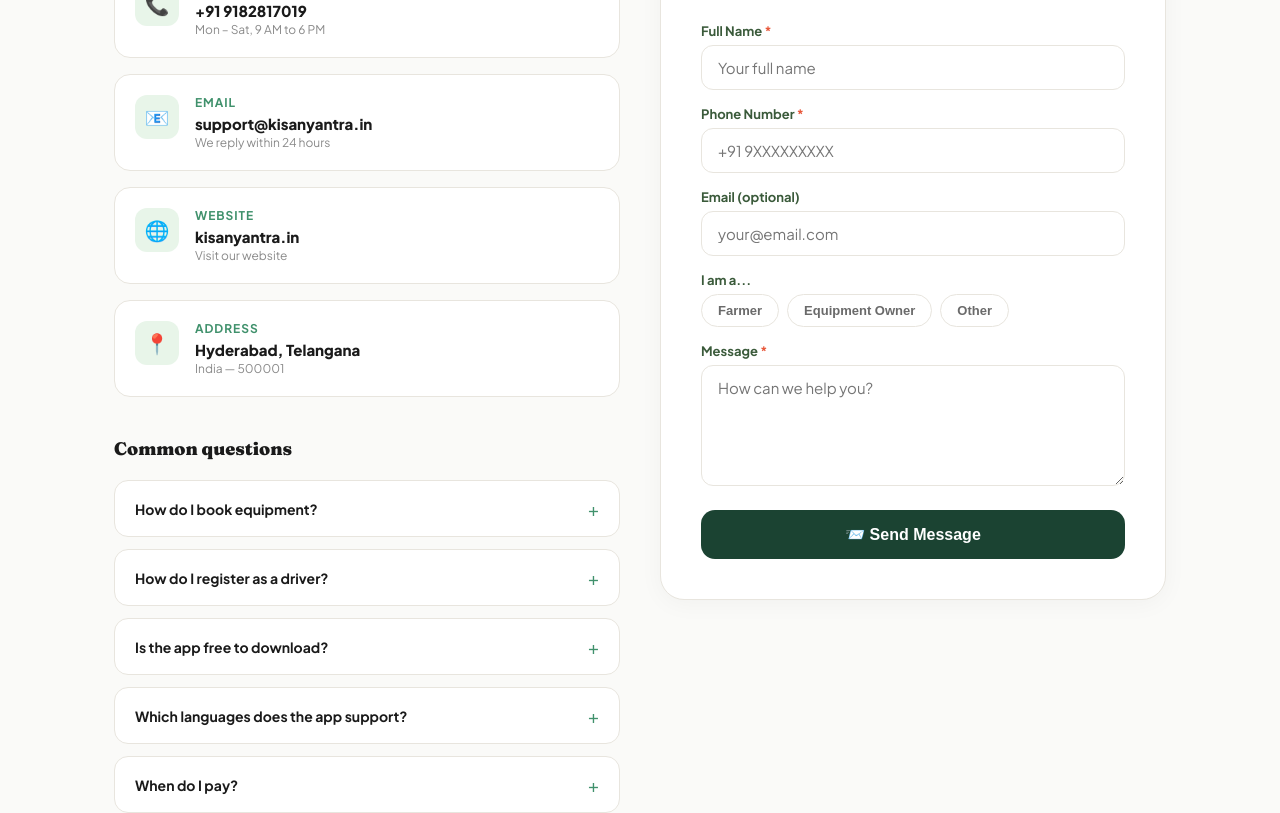
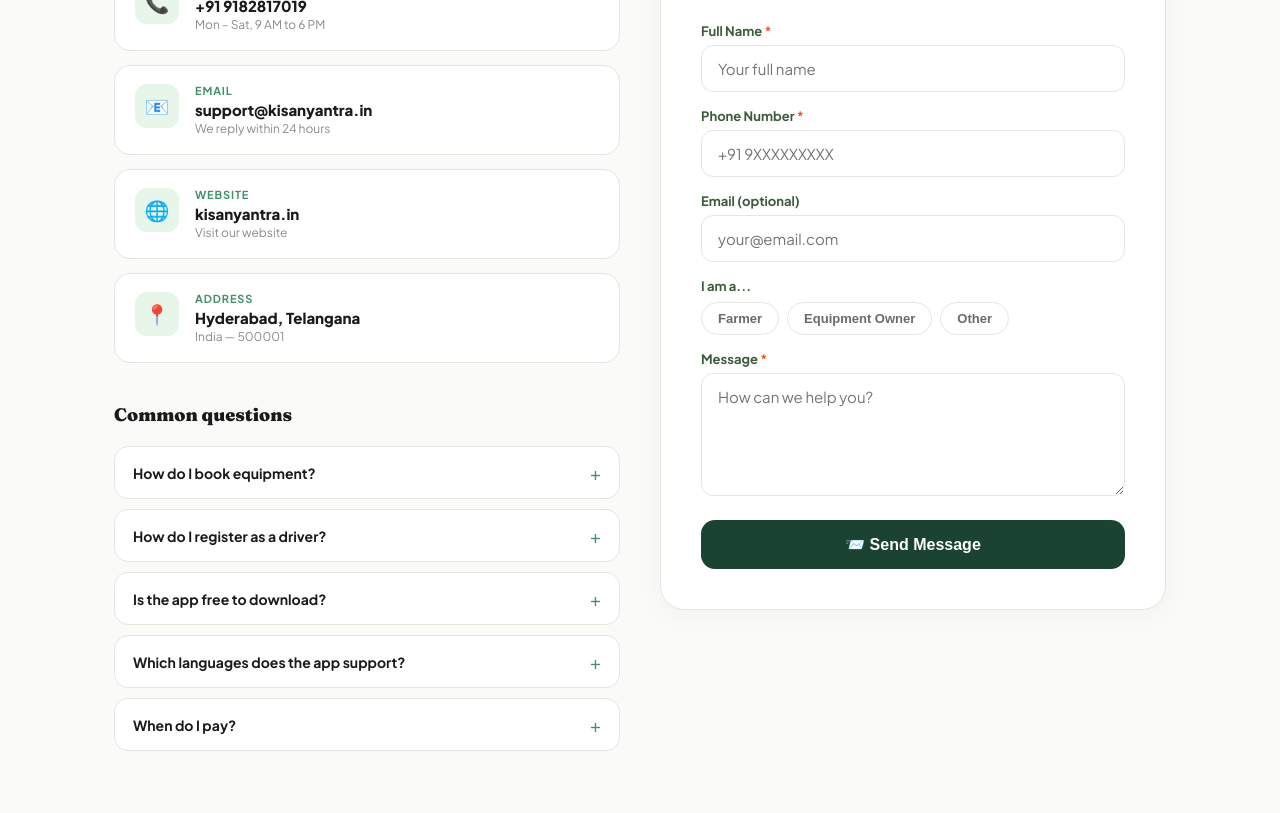
Before and after one commit to PRANAYREDDYNALLABOLU/kisanyantra-web, a Next.js app: page /contact in a window 1280 px wide. Shown: the part 600-1413 px from the top of the page. Built offline with nearby package versions, Linux system fonts and the light colour scheme.

Commit message:
fix: contact form working - removed form tag, use onClick

```diff
--- a/app/contact/page.js
+++ b/app/contact/page.js
@@ -2,31 +2,48 @@
 import { useState } from 'react';
 
 export default function ContactPage() {
-  const [form,     setForm]     = useState({ name: '', phone: '', email: '', type: '', message: '' });
-  const [loading,  setLoading]  = useState(false);
-  const [submitted,setSubmitted]= useState(false);
+  const [form,      setForm]      = useState({ name: '', phone: '', email: '', type: '', message: '' });
+  const [loading,   setLoading]   = useState(false);
+  const [submitted, setSubmitted] = useState(false);
+  const [error,     setError]     = useState('');
 
-  const handleSubmit = async (e) => {
-  e.preventDefault();
-  if (!form.name || !form.phone || !form.message) {
-    alert('Please fill in Name, Phone and Message');
+  const handleSubmit = async () => {
+    if (!form.name.trim() || !form.phone.trim() || !form.message.trim()) {
+      setError('Please fill in Name, Phone and Message');
       return;
     }
+    setError('');
     setLoading(true);
     try {
-    const res = await fetch('https://kisanyantra-backend-production.up.railway.app/api/admin/contact', {
-      method: 'POST',
+      const res  = await fetch('https://kisanyantra-backend-production.up.railway.app/api/admin/contact', {
+        method:  'POST',
         headers: { 'Content-Type': 'application/json' },
-      body: JSON.stringify(form),
+        body:    JSON.stringify(form),
       });
       const data = await res.json();
-    if (!res.ok) throw new Error(data.error);
+      if (!res.ok) throw new Error(data.error || 'Server error');
       setSubmitted(true);
     } catch (err) {
-    alert('Could not send message. Please try again or call us directly.');
+      setError('Could not send message. Please call us directly at +91 9182817019');
+      console.log('Contact error:', err.message);
     }
     setLoading(false);
   };
+
+  const inp = (field, placeholder, type = 'text') => ({
+    value:       form[field],
+    onChange:    e => setForm({ ...form, [field]: e.target.value }),
+    placeholder,
+    type,
+    style: {
+      width: '100%', padding: '13px 16px',
+      border: '1.5px solid #E8E5DE', borderRadius: 12,
+      fontSize: 15, outline: 'none', fontFamily: 'inherit',
+      transition: 'border-color 0.2s', boxSizing: 'border-box',
+    },
+    onFocus: e => e.target.style.borderColor = '#40916C',
+    onBlur:  e => e.target.style.borderColor = '#E8E5DE',
+  });
 
   return (
     <div style={{ background: '#FAFAF8', minHeight: '100vh', fontFamily: "'Plus Jakarta Sans', sans-serif" }}>
@@ -52,24 +69,21 @@ export default function ContactPage() {
       <div style={{ maxWidth: 1100, margin: '0 auto', padding: '64px 24px 80px' }}>
         <div style={{ display: 'grid', gridTemplateColumns: 'repeat(auto-fit, minmax(300px, 1fr))', gap: 40, alignItems: 'start' }}>
 
-          {/* Contact info */}
+          {/* Contact info + FAQ */}
           <div>
-            <h2 style={{ fontSize: 24, fontWeight: 800, fontFamily: 'Fraunces, serif', marginBottom: 32, color: '#1A1A1A' }}>
-              Contact details
-            </h2>
+            <h2 style={{ fontSize: 24, fontWeight: 800, fontFamily: 'Fraunces, serif', marginBottom: 32, color: '#1A1A1A' }}>Contact details</h2>
 
-            <div style={{ display: 'flex', flexDirection: 'column', gap: 16, marginBottom: 40 }}>
+            <div style={{ display: 'flex', flexDirection: 'column', gap: 14, marginBottom: 40 }}>
               {[
-                { icon: '📞', title: 'Phone',   detail: '+91 9182817019',         sub: 'Mon – Sat, 9 AM to 6 PM',  href: 'tel:+919182817019'            },
-                { icon: '📧', title: 'Email',   detail: 'support@kisanyantra.in', sub: 'We reply within 24 hours', href: 'mailto:support@kisanyantra.in'},
-                { icon: '🌐', title: 'Website', detail: 'kisanyantra.in',          sub: 'Visit our website',         href: 'https://kisanyantra.in'       },
-                { icon: '📍', title: 'Address', detail: 'Hyderabad, Telangana',   sub: 'India — 500001',            href: '#'                            },
+                { icon: '📞', title: 'Phone',   detail: '+91 9182817019',          sub: 'Mon – Sat, 9 AM to 6 PM',  href: 'tel:+919182817019'             },
+                { icon: '📧', title: 'Email',   detail: 'support@kisanyantra.in',  sub: 'We reply within 24 hours',  href: 'mailto:support@kisanyantra.in' },
+                { icon: '🌐', title: 'Website', detail: 'kisanyantra.in',           sub: 'Visit our website',         href: 'https://kisanyantra.in'        },
+                { icon: '📍', title: 'Address', detail: 'Hyderabad, Telangana',    sub: 'India — 500001',            href: '#'                             },
               ].map((item, i) => (
                 <a key={i} href={item.href} style={{
                   display: 'flex', gap: 16, alignItems: 'flex-start',
-                  background: '#fff', borderRadius: 16, padding: '20px',
-                  border: '1px solid #E8E5DE', textDecoration: 'none',
-                  transition: 'all 0.2s',
+                  background: '#fff', borderRadius: 16, padding: '18px 20px',
+                  border: '1px solid #E8E5DE', textDecoration: 'none', transition: 'all 0.2s',
                 }}
                 onMouseEnter={e => { e.currentTarget.style.borderColor = '#40916C'; e.currentTarget.style.transform = 'translateY(-2px)'; }}
                 onMouseLeave={e => { e.currentTarget.style.borderColor = '#E8E5DE'; e.currentTarget.style.transform = 'translateY(0)'; }}
@@ -78,7 +92,7 @@ export default function ContactPage() {
                     {item.icon}
                   </div>
                   <div>
-                    <div style={{ fontSize: 12, fontWeight: 700, color: '#40916C', textTransform: 'uppercase', letterSpacing: '0.08em', marginBottom: 4 }}>{item.title}</div>
+                    <div style={{ fontSize: 11, fontWeight: 700, color: '#40916C', textTransform: 'uppercase', letterSpacing: '0.08em', marginBottom: 3 }}>{item.title}</div>
                     <div style={{ fontWeight: 800, fontSize: 15, color: '#1A1A1A', marginBottom: 2 }}>{item.detail}</div>
                     <div style={{ fontSize: 12, color: '#8A8A8A' }}>{item.sub}</div>
                   </div>
@@ -86,42 +100,38 @@ export default function ContactPage() {
               ))}
             </div>
 
-            {/* FAQs */}
-            <h3 style={{ fontSize: 18, fontWeight: 800, fontFamily: 'Fraunces, serif', marginBottom: 20, color: '#1A1A1A' }}>
-              Common questions
-            </h3>
-            <div style={{ display: 'flex', flexDirection: 'column', gap: 12 }}>
+            {/* FAQ */}
+            <h3 style={{ fontSize: 18, fontWeight: 800, fontFamily: 'Fraunces, serif', marginBottom: 20, color: '#1A1A1A' }}>Common questions</h3>
+            <div style={{ display: 'flex', flexDirection: 'column', gap: 10 }}>
               {[
-                { q: 'How do I book equipment?',             a: 'Download the KisanYantra app, enter your farm location, pick equipment and confirm. A driver will accept your request within minutes.' },
-                { q: 'How do I register as a driver?',       a: 'Download the Driver app, sign up, then visit our store in Hyderabad for verification of your equipment.' },
-                { q: 'Is the app free to download?',         a: 'Yes, both the Farmer app and Driver app are completely free to download and use.' },
-                { q: 'Which languages does the app support?',a: 'KisanYantra supports Telugu, Hindi and English.' },
-                { q: 'When do I pay?',                       a: 'You pay the driver directly after the work is complete. No advance payment required.' },
+                { q: 'How do I book equipment?',              a: 'Download the KisanYantra app, enter your farm location, pick equipment and confirm. A driver will accept within minutes.' },
+                { q: 'How do I register as a driver?',        a: 'Download the Driver app, sign up, then visit our store in Hyderabad for verification of your equipment.' },
+                { q: 'Is the app free to download?',          a: 'Yes, both the Farmer app and Driver app are completely free to download and use.' },
+                { q: 'Which languages does the app support?', a: 'KisanYantra supports Telugu, Hindi and English.' },
+                { q: 'When do I pay?',                        a: 'You pay the driver directly after the work is complete. No advance payment required.' },
               ].map((faq, i) => (
                 <details key={i} style={{ background: '#fff', borderRadius: 14, border: '1px solid #E8E5DE', overflow: 'hidden' }}>
-                  <summary style={{ padding: '16px 20px', fontWeight: 700, fontSize: 14, color: '#1A1A1A', cursor: 'pointer', listStyle: 'none', display: 'flex', justifyContent: 'space-between', alignItems: 'center' }}>
+                  <summary style={{ padding: '14px 18px', fontWeight: 700, fontSize: 14, color: '#1A1A1A', cursor: 'pointer', listStyle: 'none', display: 'flex', justifyContent: 'space-between', alignItems: 'center' }}>
                     {faq.q}
                     <span style={{ color: '#40916C', fontSize: 18, fontWeight: 400, flexShrink: 0, marginLeft: 8 }}>+</span>
                   </summary>
-                  <div style={{ padding: '0 20px 16px', color: '#6A6A6A', fontSize: 14, lineHeight: 1.7 }}>
-                    {faq.a}
-                  </div>
+                  <div style={{ padding: '0 18px 14px', color: '#6A6A6A', fontSize: 14, lineHeight: 1.7 }}>{faq.a}</div>
                 </details>
               ))}
             </div>
           </div>
 
-          {/* Contact form */}
+          {/* Contact Form */}
           <div style={{ background: '#fff', borderRadius: 24, padding: '40px', border: '1px solid #E8E5DE', boxShadow: '0 4px 24px rgba(0,0,0,0.04)' }}>
             {submitted ? (
               <div style={{ textAlign: 'center', padding: '40px 0' }}>
                 <div style={{ fontSize: 64, marginBottom: 20 }}>✅</div>
                 <h3 style={{ fontSize: 24, fontWeight: 900, fontFamily: 'Fraunces, serif', color: '#1B4332', marginBottom: 12 }}>Message sent!</h3>
                 <p style={{ color: '#6A6A6A', fontSize: 15, lineHeight: 1.7, marginBottom: 24 }}>
-                  Thank you for reaching out. We will get back to you within 24 hours.
+                  Thank you for reaching out. We will get back to you within 24 hours on your phone number.
                 </p>
                 <button
-                  onClick={() => { setSubmitted(false); setForm({ name: '', phone: '', email: '', type: '', message: '' }); }}
+                  onClick={() => { setSubmitted(false); setForm({ name:'', phone:'', email:'', type:'', message:'' }); }}
                   style={{ background: '#1B4332', color: '#fff', fontWeight: 700, padding: '12px 28px', borderRadius: 12, border: 'none', cursor: 'pointer', fontSize: 14 }}
                 >
                   Send another message
@@ -132,20 +142,20 @@ export default function ContactPage() {
                 <h2 style={{ fontSize: 22, fontWeight: 900, fontFamily: 'Fraunces, serif', marginBottom: 8, color: '#1A1A1A' }}>Send us a message</h2>
                 <p style={{ color: '#8A8A8A', fontSize: 14, marginBottom: 28 }}>We typically respond within a few hours.</p>
 
-                <form onSubmit={handleSubmit} style={{ display: 'flex', flexDirection: 'column', gap: 16 }}>
+                {error && (
+                  <div style={{ background: '#FFEBEE', border: '1px solid #FFCDD2', borderRadius: 10, padding: '12px 16px', marginBottom: 16, color: '#e53935', fontSize: 13, fontWeight: 600 }}>
+                    ❌ {error}
+                  </div>
+                )}
+
+                <div style={{ display: 'flex', flexDirection: 'column', gap: 16 }}>
+
                   {/* Name */}
                   <div>
                     <label style={{ display: 'block', fontSize: 13, fontWeight: 700, color: '#3A5A3A', marginBottom: 6 }}>
                       Full Name <span style={{ color: '#E8593C' }}>*</span>
                     </label>
-                    <input
-                      type="text" placeholder="Your full name"
-                      value={form.name}
-                      onChange={e => setForm({ ...form, name: e.target.value })}
-                      style={{ width: '100%', padding: '12px 16px', border: '1.5px solid #E8E5DE', borderRadius: 12, fontSize: 15, outline: 'none', fontFamily: 'inherit', transition: 'border-color 0.2s' }}
-                      onFocus={e => e.target.style.borderColor = '#40916C'}
-                      onBlur={e => e.target.style.borderColor = '#E8E5DE'}
-                    />
+                    <input {...inp('name', 'Your full name')} />
                   </div>
 
                   {/* Phone */}
@@ -153,43 +163,31 @@ export default function ContactPage() {
                     <label style={{ display: 'block', fontSize: 13, fontWeight: 700, color: '#3A5A3A', marginBottom: 6 }}>
                       Phone Number <span style={{ color: '#E8593C' }}>*</span>
                     </label>
-                    <input
-                      type="tel" placeholder="+91 9XXXXXXXXX"
-                      value={form.phone}
-                      onChange={e => setForm({ ...form, phone: e.target.value })}
-                      style={{ width: '100%', padding: '12px 16px', border: '1.5px solid #E8E5DE', borderRadius: 12, fontSize: 15, outline: 'none', fontFamily: 'inherit', transition: 'border-color 0.2s' }}
-                      onFocus={e => e.target.style.borderColor = '#40916C'}
-                      onBlur={e => e.target.style.borderColor = '#E8E5DE'}
-                    />
+                    <input {...inp('phone', '+91 9XXXXXXXXX', 'tel')} />
                   </div>
 
                   {/* Email */}
                   <div>
-                    <label style={{ display: 'block', fontSize: 13, fontWeight: 700, color: '#3A5A3A', marginBottom: 6 }}>Email (optional)</label>
-                    <input
-                      type="email" placeholder="your@email.com"
-                      value={form.email}
-                      onChange={e => setForm({ ...form, email: e.target.value })}
-                      style={{ width: '100%', padding: '12px 16px', border: '1.5px solid #E8E5DE', borderRadius: 12, fontSize: 15, outline: 'none', fontFamily: 'inherit', transition: 'border-color 0.2s' }}
-                      onFocus={e => e.target.style.borderColor = '#40916C'}
-                      onBlur={e => e.target.style.borderColor = '#E8E5DE'}
-                    />
+                    <label style={{ display: 'block', fontSize: 13, fontWeight: 700, color: '#3A5A3A', marginBottom: 6 }}>
+                      Email (optional)
+                    </label>
+                    <input {...inp('email', 'your@email.com', 'email')} />
                   </div>
 
                   {/* Type */}
                   <div>
-                    <label style={{ display: 'block', fontSize: 13, fontWeight: 700, color: '#3A5A3A', marginBottom: 6 }}>I am a...</label>
+                    <label style={{ display: 'block', fontSize: 13, fontWeight: 700, color: '#3A5A3A', marginBottom: 8 }}>I am a...</label>
                     <div style={{ display: 'flex', gap: 8, flexWrap: 'wrap' }}>
                       {['Farmer', 'Equipment Owner', 'Other'].map(type => (
                         <button
-                          key={type} type="button"
+                          key={type}
                           onClick={() => setForm({ ...form, type })}
                           style={{
-                            padding: '8px 16px', borderRadius: 20, fontSize: 13, fontWeight: 600, cursor: 'pointer', border: '1.5px solid',
-                            borderColor:    form.type === type ? '#1B4332' : '#E8E5DE',
-                            background:     form.type === type ? '#1B4332' : '#fff',
-                            color:          form.type === type ? '#fff'    : '#6A6A6A',
-                            transition:     'all 0.2s',
+                            padding: '8px 16px', borderRadius: 20, fontSize: 13, fontWeight: 600,
+                            cursor: 'pointer', border: '1.5px solid', transition: 'all 0.2s',
+                            borderColor: form.type === type ? '#1B4332' : '#E8E5DE',
+                            background:  form.type === type ? '#1B4332' : '#fff',
+                            color:       form.type === type ? '#fff'    : '#6A6A6A',
                           }}
                         >
                           {type}
@@ -204,31 +202,38 @@ export default function ContactPage() {
                       Message <span style={{ color: '#E8593C' }}>*</span>
                     </label>
                     <textarea
+                      value={form.message}
+                      onChange={e => setForm({ ...form, message: e.target.value })}
                       placeholder="How can we help you?"
                       rows={5}
-                      value={form.message}
-                      onChange={e => setForm({ ...form, message: e.target.value })}
-                      style={{ width: '100%', padding: '12px 16px', border: '1.5px solid #E8E5DE', borderRadius: 12, fontSize: 15, outline: 'none', fontFamily: 'inherit', resize: 'vertical', transition: 'border-color 0.2s' }}
+                      style={{
+                        width: '100%', padding: '13px 16px',
+                        border: '1.5px solid #E8E5DE', borderRadius: 12,
+                        fontSize: 15, outline: 'none', fontFamily: 'inherit',
+                        resize: 'vertical', transition: 'border-color 0.2s', boxSizing: 'border-box',
+                      }}
                       onFocus={e => e.target.style.borderColor = '#40916C'}
-                      onBlur={e => e.target.style.borderColor = '#E8E5DE'}
+                      onBlur={e  => e.target.style.borderColor = '#E8E5DE'}
                     />
                   </div>
 
+                  {/* Submit */}
                   <button
-                    type="submit"
+                    onClick={handleSubmit}
                     disabled={loading}
                     style={{
                       background: loading ? '#9ab89a' : '#1B4332',
-                      color: '#fff', fontWeight: 800, padding: '15px', borderRadius: 14,
-                      border: 'none', fontSize: 16, cursor: loading ? 'not-allowed' : 'pointer',
-                      transition: 'all 0.2s', marginTop: 4,
+                      color: '#fff', fontWeight: 800, padding: '15px',
+                      borderRadius: 14, border: 'none', fontSize: 16,
+                      cursor: loading ? 'not-allowed' : 'pointer',
+                      transition: 'all 0.2s', marginTop: 4, width: '100%',
                     }}
-                    onMouseEnter={e => { if (!loading) e.target.style.background = '#2D6A4F'; }}
-                    onMouseLeave={e => { if (!loading) e.target.style.background = '#1B4332'; }}
+                    onMouseEnter={e => { if (!loading) e.currentTarget.style.background = '#2D6A4F'; }}
+                    onMouseLeave={e => { if (!loading) e.currentTarget.style.background = '#1B4332'; }}
                   >
                     {loading ? '⏳ Sending...' : '📨 Send Message'}
                   </button>
-                </form>
+                </div>
               </>
             )}
           </div>
@@ -239,10 +244,10 @@ export default function ContactPage() {
       <div style={{ background: '#0D1F15', padding: '32px 24px', textAlign: 'center' }}>
         <div style={{ display: 'flex', justifyContent: 'center', gap: 24, flexWrap: 'wrap', marginBottom: 16 }}>
           {[
-            { label: 'Home',            href: '/'         },
-            { label: 'About Us',        href: '/about'    },
-            { label: 'Privacy Policy',  href: '/privacy'  },
-            { label: 'Terms of Service',href: '/terms'    },
+            { label: 'Home',             href: '/'        },
+            { label: 'About Us',         href: '/about'   },
+            { label: 'Privacy Policy',   href: '/privacy' },
+            { label: 'Terms of Service', href: '/terms'   },
           ].map((link, i) => (
             <a key={i} href={link.href} style={{ color: 'rgba(255,255,255,0.4)', fontSize: 14, textDecoration: 'none' }}>
               {link.label}
```
Lines whose indentation alone changed are shown as unchanged.
